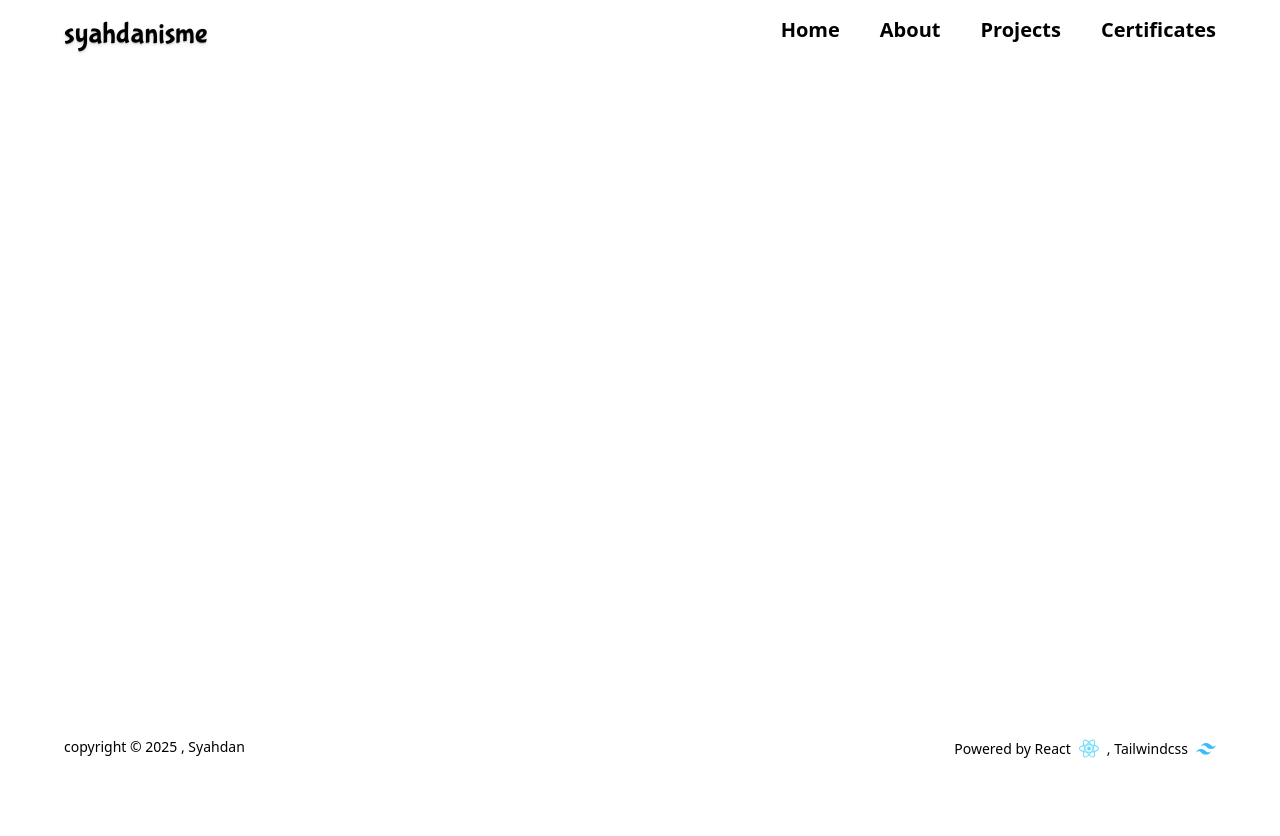
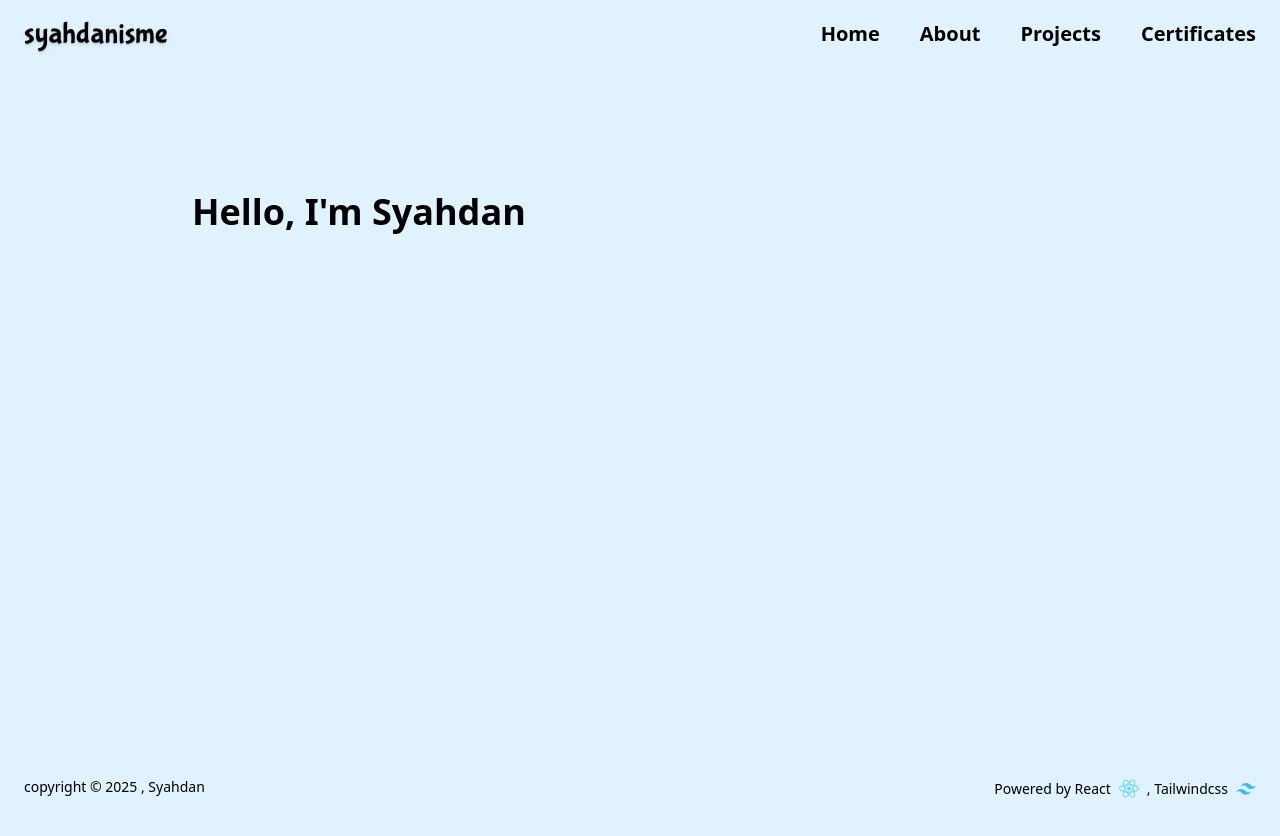
Before and after one commit to syahdansaja/portfolio, a React (Vite) app: page / in a window 1280 px wide. Shown: the top 836 px of the page. Before the commit the page ends 800 px from the top, so only its background shows below. Built offline with nearby package versions, Linux system fonts and the light colour scheme.

Commit message:
Fourth Commit

```diff
--- a/src/components/Navlink.jsx
+++ b/src/components/Navlink.jsx
@@ -1,4 +1,3 @@
-import React from "react";
 import { Link } from "react-router";
 
 export default function Navlink({to, children}) {
--- a/src/index.css
+++ b/src/index.css
@@ -10,3 +10,7 @@
   font-family: bubblegum;
   @apply text-3xl font-medium text-shadow-md;
 }
+
+.bubble-gum {
+  font-family: bubblegum;
+}
--- a/src/layouts/MainLayout.jsx
+++ b/src/layouts/MainLayout.jsx
@@ -1,12 +1,13 @@
-import React from "react";
 import Navlink from "../components/Navlink";
 import { Link } from "react-router";
+import ReactIcon from "../assets/images/react.svg";
+import tailwindCssIcon from "../assets/images/tailwindcss.svg";
 
 
 export default function MainLayout({children}) {
     return (
         <>
-         <nav className="flex py-4 px-16 justify-between opacity-100 z-10">
+         <nav className="flex justify-between fixed top-0 left-0 right-0 items-center px-6 py-4 bg-none z-50">
            <Link className="title" to="/" >syahdanisme</Link>
            <div className="flex gap-10">
             <Navlink to="/">Home</Navlink>
@@ -16,14 +17,14 @@ export default function MainLayout({children}) {
            </div>
          </nav>
          {children}
-         <footer className="py-10 px-16 fixed bottom-0 w-screen">
+         <footer className="px-6 fixed bottom-0 w-screen">
           <div className="flex justify-between w-full">
             <span className="text-sm font-extralight text-black">copyright © 2025 , Syahdan</span>
             <span className="text-sm font-extralight text-black flex gap-2" style={{alignItems:"center"}}>
               <span>Powered by React</span>
-              <img rel="icon" src="../../public/react.svg" width={"20px"} height={"20px"} />
+              <img rel="icon" src={ReactIcon} width={"20px"} height={"20px"} />
               <span>, Tailwindcss</span>
-              <img rel="icon" src="../../public/tailwindcss.svg" width={"20px"} height={"20px"} />
+              <img rel="icon" src={tailwindCssIcon} width={"20px"} height={"20px"} />
             </span>
           </div>
          </footer>
--- a/src/main.jsx
+++ b/src/main.jsx
@@ -1,15 +1,21 @@
-import { StrictMode } from 'react'
 import { createRoot } from 'react-dom/client'
 import './index.css'
 import { BrowserRouter, Route, Routes } from 'react-router'
 import Home from "./pages/Home";
 import AboutMe from './pages/AboutMe';
+import Certificate from './pages/Certificate';
+import Project from './pages/Project';
+import NotFound from './pages/NotFound';
 
 createRoot(document.getElementById('root')).render(
   <BrowserRouter>
     <Routes>
       <Route path='/' element={<Home />}></Route>
       <Route path='/aboutme' element={<AboutMe />} />
+      <Route path='/projects' element={<Project />} />
+      <Route path='/certificates' element={<Certificate />} />
+
+      <Route path='*' element={<NotFound />} />
     </Routes>
   </BrowserRouter>,
 )
--- a/src/pages/AboutMe.jsx
+++ b/src/pages/AboutMe.jsx
@@ -1,4 +1,3 @@
-import React from "react";
 import MainLayout from "../layouts/MainLayout";
 
 export default function AboutMe() {
--- a/src/pages/Certificate.jsx
+++ b/src/pages/Certificate.jsx
@@ -0,0 +1,4 @@
+
+export default function Certificate() {
+
+}
--- a/src/pages/Home.jsx
+++ b/src/pages/Home.jsx
@@ -1,9 +1,13 @@
-import React from "react";
 import MainLayout from "../layouts/MainLayout";
 
 export default function Home() {
     return (
         <MainLayout>
+            <section className="py-48 px-48 w-full h-[200vh] bg-sky-100 flex justify-between">
+                <div className="w-[50%]">
+                    <h1 className="text-4xl font-extrabold bubblegum">Hello, I'm Syahdan</h1>
+                </div>
+            </section>
         </MainLayout>
     )
 }
--- /dev/null
+++ b/src/pages/NotFound.jsx
@@ -0,0 +1,4 @@
+
+export default function NotFound() {
+
+}
--- a/src/pages/Project.jsx
+++ b/src/pages/Project.jsx
@@ -1,4 +1,3 @@
-import React from "react";
 
 export default function Project() {
 
--- a/tailwind.config.js
+++ b/tailwind.config.js
@@ -6,9 +6,6 @@ export default {
         "./index.html"
     ],
     theme: {
-        color: {
-
-        }
     },
     extend: {
     }
```
Also changed, not shown: src/assets/images/react.svg (renamed from public/react.svg), src/assets/images/tailwindcss.svg (renamed from public/tailwindcss.svg).
